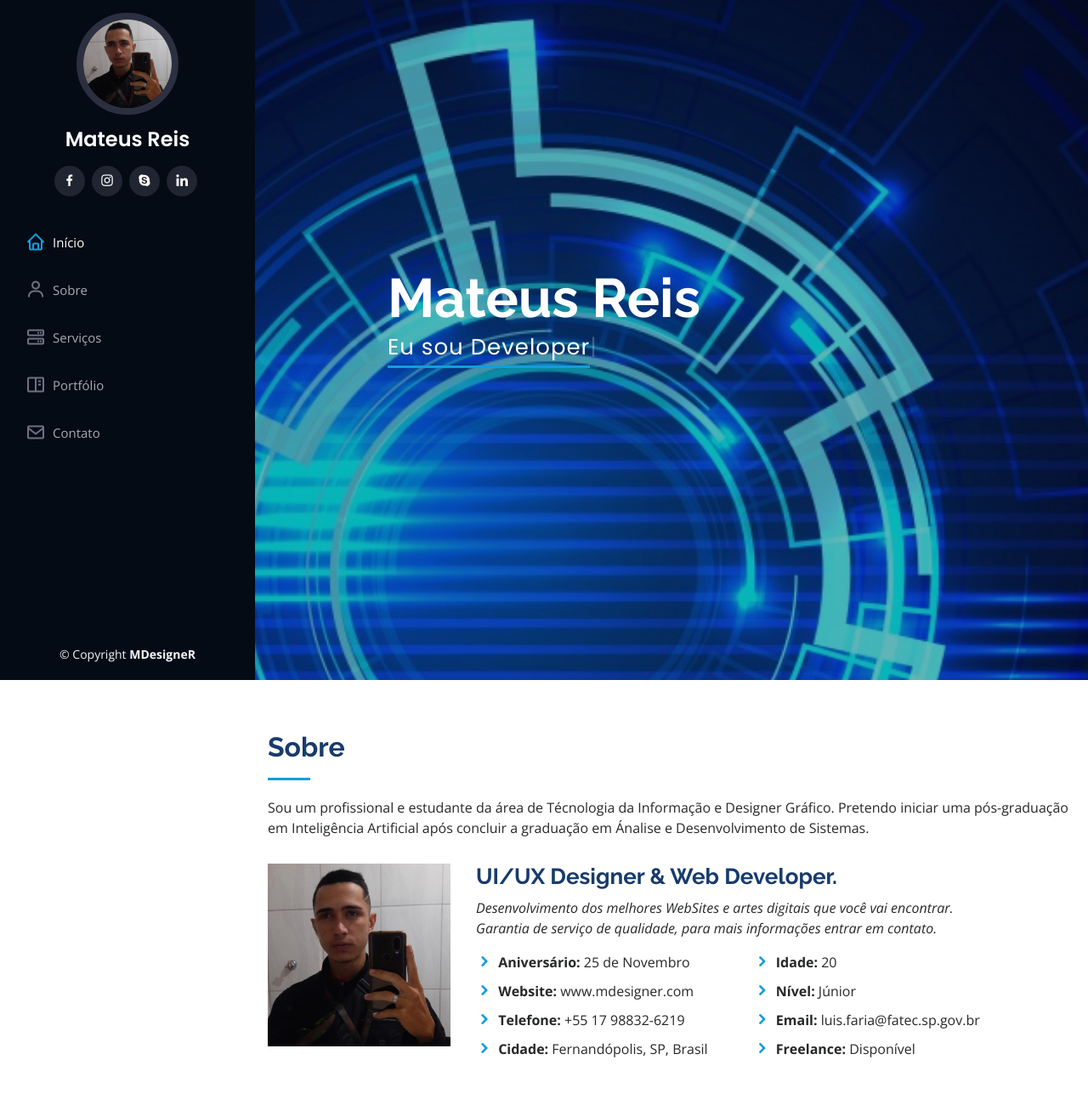
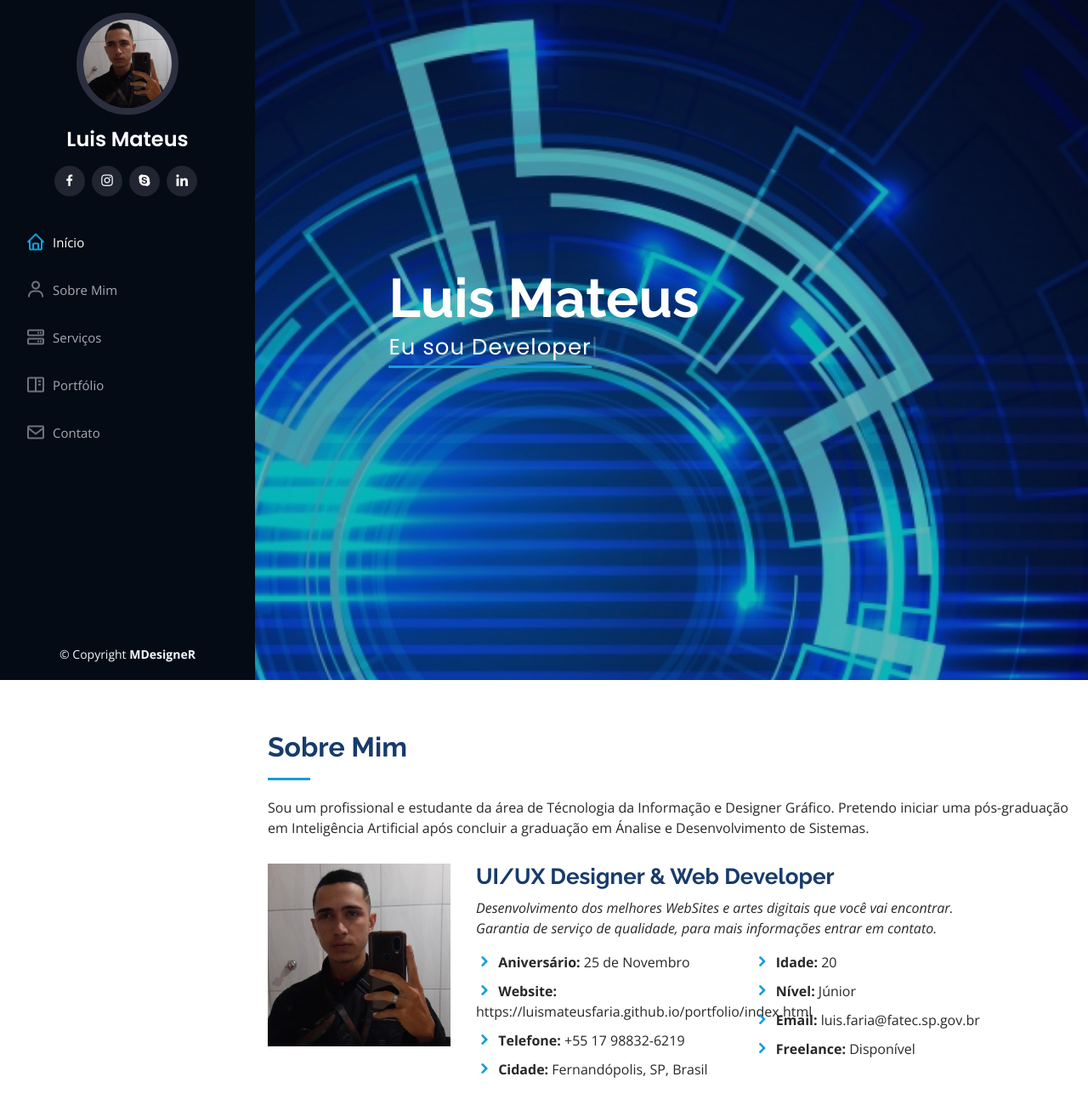
Before and after one commit to luismateusfaria/portfolio, a plain HTML site: page index.html in a window 1280 px wide. Shown: the top 1300 px of the page at 85% size. Drawn offline with nearby package versions, Linux system fonts and the light colour scheme.

```diff
--- a/index.html
+++ b/index.html
@@ -46,7 +46,7 @@
 
       <div class="profile">
         <img src="assets/img/profile-img.jpg" alt="" class="img-fluid rounded-circle">
-        <h1 class="text-light"><a href="index.html">Mateus Reis</a></h1>
+        <h1 class="text-light"><a href="index.html">Luis Mateus</a></h1>
         <div class="social-links mt-3 text-center">
           <a href="#" class="facebook"><i class="bx bxl-facebook"></i></a>
           <a href="#" class="instagram"><i class="bx bxl-instagram"></i></a>
@@ -58,7 +58,7 @@
       <nav class="nav-menu">
         <ul>
           <li class="active"><a href="index.html"><i class="bx bx-home"></i> <span>Início</span></a></li>
-          <li><a href="#about"><i class="bx bx-user"></i> <span>Sobre</span></a></li>
+          <li><a href="#about"><i class="bx bx-user"></i> <span>Sobre Mim</span></a></li>
           <!--<li><a href="#resume"><i class="bx bx-file-blank"></i> <span>Resumo</span></a></li>-->
           <li><a href="#services"><i class="bx bx-server"></i> Serviços</a></li>
           <li><a href="#portfolio"><i class="bx bx-book-content"></i> Portfólio</a></li>
@@ -75,7 +75,7 @@
   <!-- ======= Hero Section ======= -->
   <section id="hero" class="d-flex flex-column justify-content-center align-items-center">
     <div class="hero-container" data-aos="fade-in">
-      <h1>Mateus Reis</h1>
+      <h1>Luis Mateus</h1>
       <p><span class="typed" data-typed-items="Eu sou Designer,Eu sou Developer,Eu sou Freelancer"></span></p>
     </div>
   </section><!-- End Hero -->
@@ -87,7 +87,7 @@
       <div class="container">
 
         <div class="section-title">
-          <h2>Sobre</h2>
+          <h2>Sobre Mim</h2>
           <p>Sou um profissional e estudante da área de Técnologia da Informação e Designer Gráfico. Pretendo iniciar uma pós-graduação em Inteligência Artificial após concluir a graduação em Ánalise e Desenvolvimento de Sistemas.  </p>
         </div>
 
@@ -96,7 +96,7 @@
             <img src="assets/img/profile-img.jpg" class="img-fluid" alt="">
           </div>
           <div class="col-lg-8 pt-4 pt-lg-0 content" data-aos="fade-left">
-            <h3>UI/UX Designer &amp; Web Developer.</h3>
+            <h3>UI/UX Designer &amp; Web Developer</h3>
             <p class="font-italic">
               Desenvolvimento dos melhores WebSites e artes digitais que você vai encontrar. Garantia de serviço de qualidade, para mais informações entrar em contato.
             </p>
@@ -104,7 +104,7 @@
               <div class="col-lg-6">
                 <ul>
                   <li><i class="icofont-rounded-right"></i> <strong>Aniversário:</strong> 25 de Novembro</li>
-                  <li><i class="icofont-rounded-right"></i> <strong>Website:</strong> www.mdesigner.com</li>
+                  <li><i class="icofont-rounded-right"></i> <strong>Website:</strong> https://luismateusfaria.github.io/portfolio/index.html </li>
                   <li><i class="icofont-rounded-right"></i> <strong>Telefone:</strong> +55 17 98832-6219</li>
                   <li><i class="icofont-rounded-right"></i> <strong>Cidade:</strong> Fernandópolis, SP, Brasil</li>
                 </ul>
@@ -515,7 +515,7 @@
 
         <div class="row" data-aos="fade-in">
 
-          <div class="col-lg-5 d-flex align-items-stretch">
+          <div class="col-lg-12 d-flex align-items-stretch">
             <div class="info">
               <div class="address">
                 <i class="icofont-google-map"></i>
@@ -538,7 +538,7 @@
             </div>
 
           </div>
-
+<!-- ======= Contact Email Section =======
           <div class="col-lg-7 mt-5 mt-lg-0 d-flex align-items-stretch">
             <form action="forms/contact.php" method="post" role="form" class="php-email-form">
               <div class="form-row">
@@ -571,7 +571,7 @@
               <div class="text-center"><button type="submit">Enviar Mensagem</button></div>
             </form>
           </div>
-
+-->
         </div>
 
       </div>
```
Also changed, not shown: assets/img/portfolio/portfolio-2.jpg, assets/img/portfolio/portfolio-5.jpg, assets/img/portfolio/portfolio-6.jpg, assets/img/portfolio/portfolio-9.jpg.
